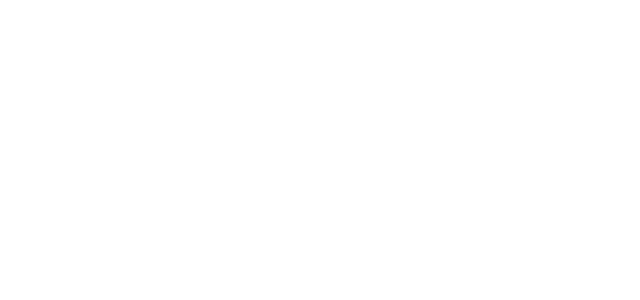
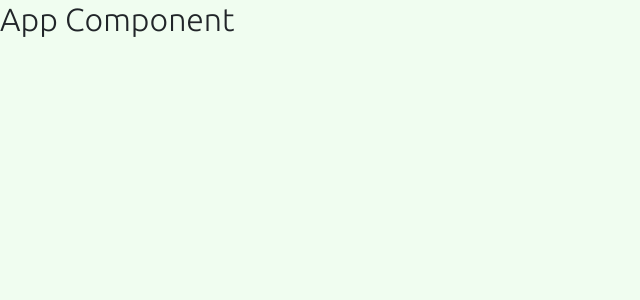
Before and after one commit to chisumo2016/manage-contact, a Vue app: page / in a window 1280 px wide. Shown: the top 300 px of the page, without its empty margins (0-640 px from the left). Built offline with nearby package versions, Linux system fonts and the light colour scheme.

Commit message:
Packages Installation and Configuration(Bootstrap,JS ,Fotawesom)

```diff
--- a/package.json
+++ b/package.json
@@ -8,6 +8,9 @@
     "lint": "vue-cli-service lint"
   },
   "dependencies": {
+    "@fortawesome/fontawesome-free": "^6.2.0",
+    "axios": "^0.27.2",
+    "bootstrap": "^5.2.1",
     "core-js": "^3.8.3",
     "vue": "^3.2.13",
     "vue-router": "^4.0.3",
--- a/public/index.html
+++ b/public/index.html
@@ -5,6 +5,8 @@
     <meta http-equiv="X-UA-Compatible" content="IE=edge">
     <meta name="viewport" content="width=device-width,initial-scale=1.0">
     <link rel="icon" href="<%= BASE_URL %>favicon.ico">
+        <!-- FontAwesome Plugin     -->
+      <link rel="stylesheet" href="https://cdnjs.cloudflare.com/ajax/libs/font-awesome/6.2.0/css/all.min.css" integrity="sha512-xh6O/CkQoPOWDdYTDqeRdPCVd1SpvCA9XXcUnZS2FmJNp1coAFzvtCN9BmamE+4aHK8yyUHUSCcJHgXloTyT2A==" crossorigin="anonymous" referrerpolicy="no-referrer" />
     <title><%= htmlWebpackPlugin.options.title %></title>
   </head>
   <body>
--- a/src/App.vue
+++ b/src/App.vue
@@ -1,26 +1,13 @@
 <template>
+  <h2>App Component</h2>
 
 </template>
 
+<script>
+export  default {
+  name: 'App'
+}
+</script>
 <style>
-#app {
-  font-family: Avenir, Helvetica, Arial, sans-serif;
-  -webkit-font-smoothing: antialiased;
-  -moz-osx-font-smoothing: grayscale;
-  text-align: center;
-  color: #2c3e50;
-}
 
-nav {
-  padding: 30px;
-}
-
-nav a {
-  font-weight: bold;
-  color: #2c3e50;
-}
-
-nav a.router-link-exact-active {
-  color: #42b983;
-}
 </style>
--- /dev/null
+++ b/src/styles.css
@@ -0,0 +1,6 @@
+@import url('https://fonts.googleapis.com/css2?family=Ubuntu:wght@300&display=swap');
+
+body{
+    font-family: 'Ubuntu', sans-serif !important;
+    background-color: #f0fdf0 !important;
+}
```
Also changed, not shown: src/main.js (+14 -4 lines), 1 other file (tests, documents, lock files or other folders).
